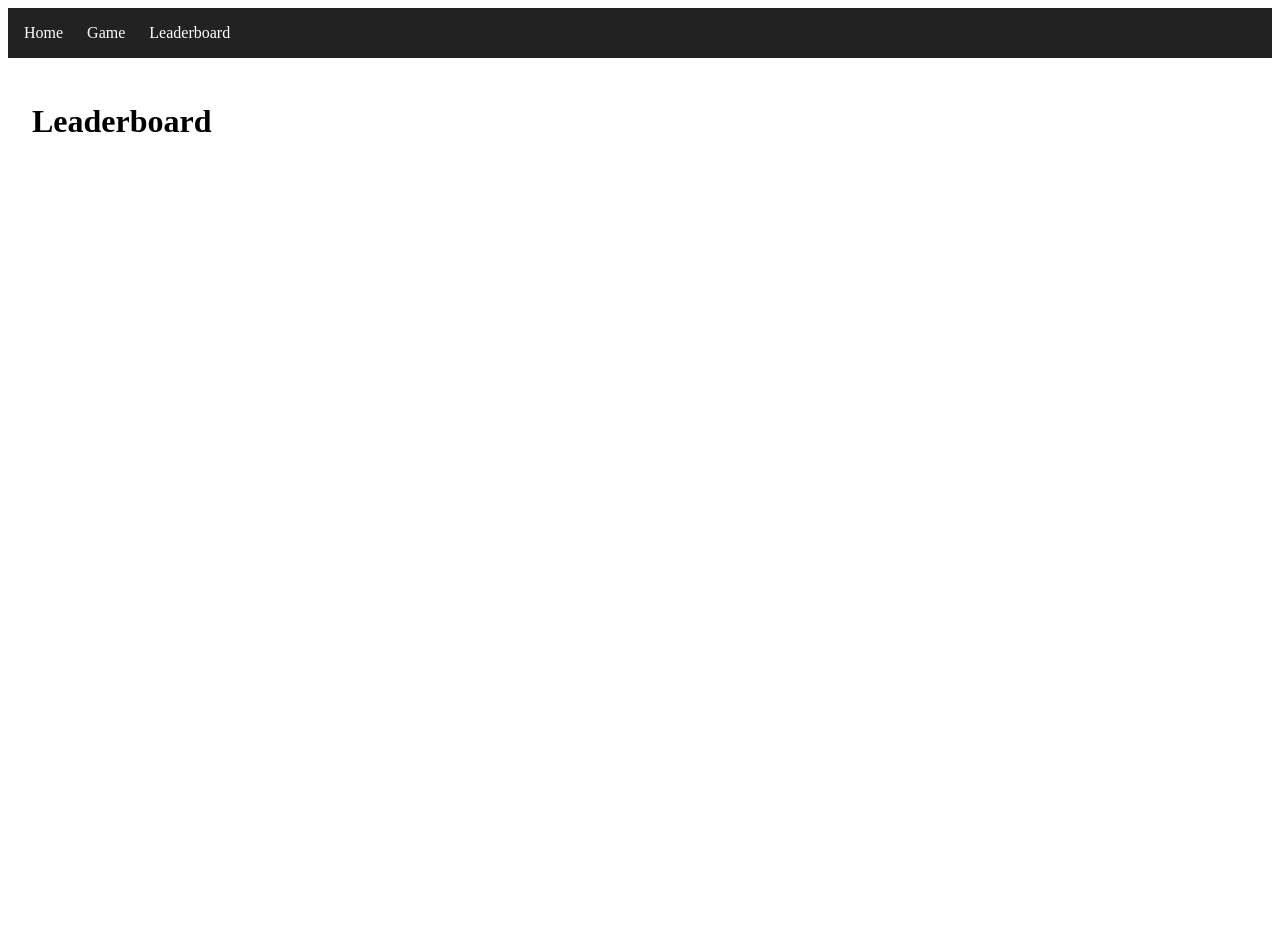
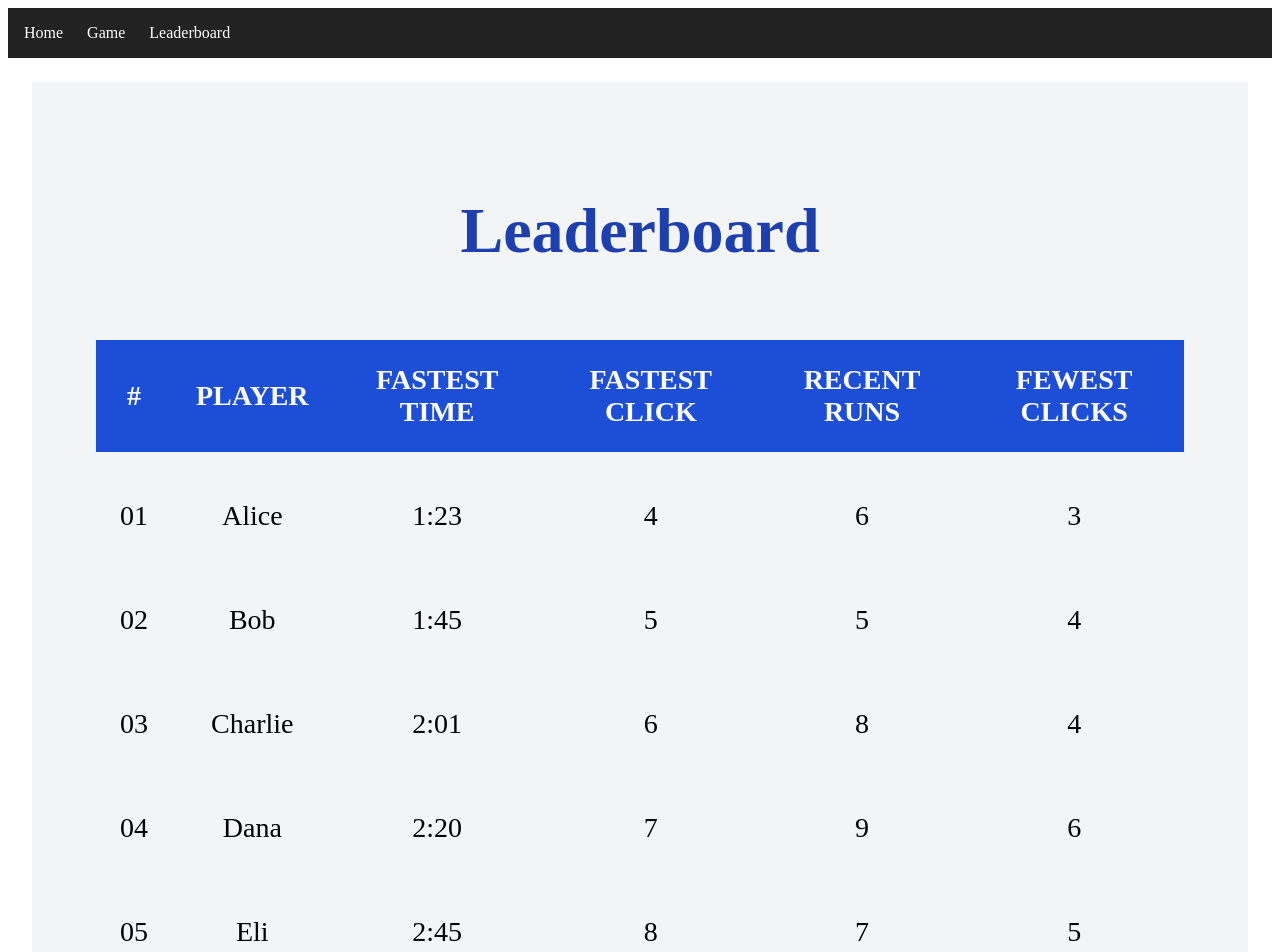
Before and after one commit to andrewbern7/wiki-speedrun, a React (Vite) app in the folder frontend/: page /leaderboard in a window 1280 px wide. Shown: the top 952 px of the page. Before the commit the page ends 800 px from the top, so only its background shows below. Built offline with nearby package versions, Linux system fonts and the light colour scheme.

Commit message:
Developed leaderboard page by putting data into a table, centered table and title as well. Also made background transparent for image to be placed in. There is sample data used for testing waiting for backend to be connected with front-end.

```diff
--- a/frontend/src/pages/LeaderboardPage.jsx
+++ b/frontend/src/pages/LeaderboardPage.jsx
@@ -1,5 +1,70 @@
 const LeaderboardPage = () => {
-    return <h1 className="text-2xl font-bold">Leaderboard</h1>
-  }
+  return (
+    <div style={{ minHeight: '100vh', backgroundColor: '#f3f4f6', padding: '4rem', display: 'flex', flexDirection: 'column', alignItems: 'center' }}>
 
-  export default LeaderboardPage
+
+      {/* Title */}
+      <h1 style={{ fontSize: '4rem', fontWeight: 'bold', color: '#1e40af', margin: '3rem 0', textAlign: 'center' }}>
+         Leaderboard
+      </h1>
+
+      {/* Table */}
+      <table style={{ width: '100%', fontSize: '1.75rem', textAlign: 'center', borderCollapse: 'separate', borderSpacing: '0 1.5rem', backgroundColor: 'transparent' }}>
+        <thead style={{ backgroundColor: '#1d4ed8', color: 'white', textTransform: 'uppercase', fontWeight: 'bold' }}>
+          <tr>
+            <th style={{ padding: '1.5rem' }}>#</th>
+            <th style={{ padding: '1.5rem' }}>Player</th>
+            <th style={{ padding: '1.5rem' }}>Fastest Time</th>
+            <th style={{ padding: '1.5rem' }}>Fastest Click</th>
+            <th style={{ padding: '1.5rem' }}>Recent Runs</th>
+            <th style={{ padding: '1.5rem' }}>Fewest Clicks</th>
+          </tr>
+        </thead>
+        <tbody>
+        <tr style={{ backgroundColor: 'transparent' }}>
+            <td style={{ padding: '1.5rem' }}>01</td>
+            <td style={{ padding: '1.5rem' }}>Alice</td>
+            <td style={{ padding: '1.5rem' }}>1:23</td>
+            <td style={{ padding: '1.5rem' }}>4</td>
+            <td style={{ padding: '1.5rem' }}>6</td>
+            <td style={{ padding: '1.5rem' }}>3</td>
+          </tr>
+          <tr style={{ backgroundColor: 'transparent' }}>
+            <td style={{ padding: '1.5rem' }}>02</td>
+            <td style={{ padding: '1.5rem' }}>Bob</td>
+            <td style={{ padding: '1.5rem' }}>1:45</td>
+            <td style={{ padding: '1.5rem' }}>5</td>
+            <td style={{ padding: '1.5rem' }}>5</td>
+            <td style={{ padding: '1.5rem' }}>4</td>
+          </tr>
+          <tr style={{ backgroundColor: 'transparent' }}>
+            <td style={{ padding: '1.5rem' }}>03</td>
+            <td style={{ padding: '1.5rem' }}>Charlie</td>
+            <td style={{ padding: '1.5rem' }}>2:01</td>
+            <td style={{ padding: '1.5rem' }}>6</td>
+            <td style={{ padding: '1.5rem' }}>8</td>
+            <td style={{ padding: '1.5rem' }}>4</td>
+          </tr>
+          <tr style={{ backgroundColor: 'transparent' }}>
+            <td style={{ padding: '1.5rem' }}>04</td>
+            <td style={{ padding: '1.5rem' }}>Dana</td>
+            <td style={{ padding: '1.5rem' }}>2:20</td>
+            <td style={{ padding: '1.5rem' }}>7</td>
+            <td style={{ padding: '1.5rem' }}>9</td>
+            <td style={{ padding: '1.5rem' }}>6</td>
+          </tr>
+          <tr style={{ backgroundColor: 'transparent' }}>
+            <td style={{ padding: '1.5rem' }}>05</td>
+            <td style={{ padding: '1.5rem' }}>Eli</td>
+            <td style={{ padding: '1.5rem' }}>2:45</td>
+            <td style={{ padding: '1.5rem' }}>8</td>
+            <td style={{ padding: '1.5rem' }}>7</td>
+            <td style={{ padding: '1.5rem' }}>5</td>
+          </tr>
+        </tbody>
+      </table>
+    </div>
+  );
+};
+
+export default LeaderboardPage;
```
